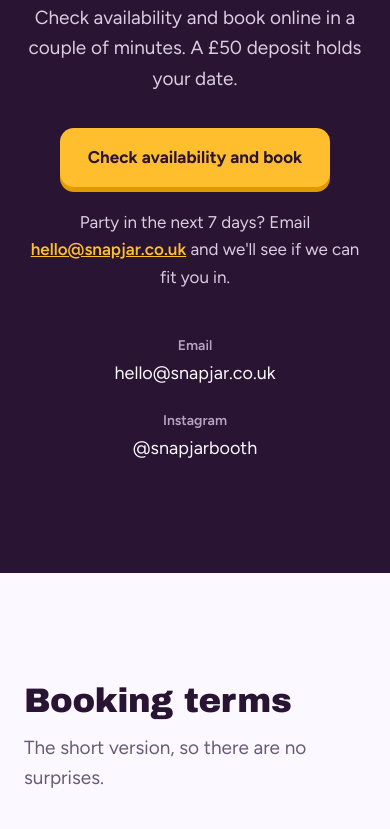
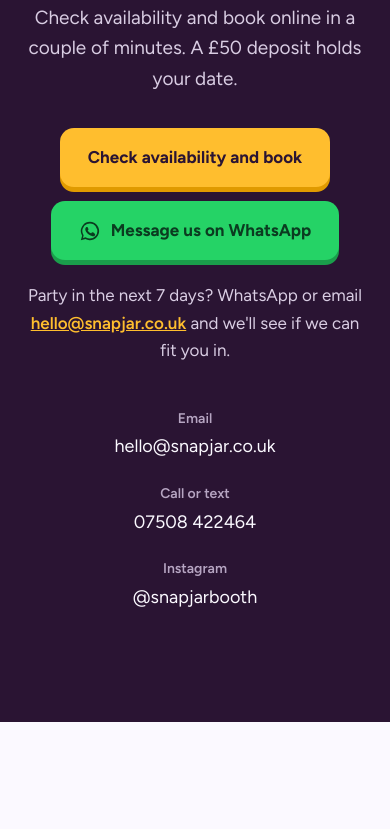
Before and after one commit to BennRule/snapjar, a plain HTML site: page index.html in a window 390 px wide. Shown: the part 8159-8988 px from the top of the page. Drawn offline with Linux system fonts and the light colour scheme; a web font is replaced by a local one.

Commit message:
Add phone number and WhatsApp button
Co-Authored-By: Claude Opus 5.5 <noreply@anthropic.com>
Claude-Session: https://claude.ai/code/session_01H3PBzKSksDR9asrpn6kxv1

```diff
--- a/index.html
+++ b/index.html
@@ -172,6 +172,11 @@ details p{color:var(--muted);padding:0 50px 24px 0}
 .sign .stick{width:12px;height:110px;margin-top:-2px;border-radius:6px;background:repeating-linear-gradient(140deg,#fff 0 8px,var(--coral) 8px 16px)}
 @media (max-width:540px){.bubble{padding:22px 26px 26px;border-radius:32px}.sign .stick{height:70px}}
 .book p{color:#d9cde3;font-size:19px;max-width:46ch;margin:0 auto 34px}
+.cta-row{display:flex;gap:14px;justify-content:center;flex-wrap:wrap}
+.btn.wa{background:#25d366;color:#0b3b20;box-shadow:0 5px 0 #1a9e4b;display:inline-flex;align-items:center;gap:10px}
+.btn.wa:hover{box-shadow:0 7px 0 #1a9e4b}
+.btn.wa svg{width:22px;height:22px}
+.contact a{color:var(--white);text-decoration:none}
 .soon{display:none;margin-top:20px;color:var(--sun);font-size:17px}
 .book p.short{margin:22px auto 0;font-size:17px;color:#d9cde3}
 .short a{color:var(--sun);font-weight:600}
@@ -352,12 +357,15 @@ footer a{color:#d9cde3}
   <div class="wrap">
     <div class="sign"><div class="bubble"><h2>Got a date in mind?</h2></div><div class="stick"></div></div>
     <p>Check availability and book online in a couple of minutes. A £50 deposit holds your date.</p>
-    <a class="btn" href="#book" id="bookBtn">Check availability and book</a>
+    <div class="cta-row">
+      <a class="btn" href="#book" id="bookBtn">Check availability and book</a>
+      <a class="btn wa" id="waBtn" href="#" target="_blank" rel="noopener"><svg viewBox="0 0 24 24" aria-hidden="true"><path fill="currentColor" d="M12 2a10 10 0 0 0-8.6 15.1L2 22l5-1.3A10 10 0 1 0 12 2zm0 18.2c-1.6 0-3.1-.4-4.4-1.2l-.3-.2-3 .8.8-2.9-.2-.3A8.2 8.2 0 1 1 12 20.2zm4.5-6.1c-.2-.1-1.5-.7-1.7-.8-.2-.1-.4-.1-.6.1-.2.2-.6.8-.8 1-.1.2-.3.2-.5.1a6.7 6.7 0 0 1-3.3-2.9c-.2-.4.2-.4.7-1.3.1-.2 0-.3 0-.4l-.8-1.8c-.2-.5-.4-.4-.6-.4h-.5a1 1 0 0 0-.7.3 3 3 0 0 0-.9 2.2 5.2 5.2 0 0 0 1.1 2.8 11.9 11.9 0 0 0 4.6 4c1.7.7 2.4.8 3.2.7.5-.1 1.5-.6 1.7-1.2.2-.6.2-1.1.2-1.2-.1-.1-.3-.2-.5-.3z"/></svg>Message us on WhatsApp</a>
+    </div>
     <p class="soon" id="soon">Online booking opens soon. Email us below to hold your date.</p>
-    <p class="short">Party in the next 7 days? Email <a href="mailto:hello@snapjar.co.uk">hello@snapjar.co.uk</a> and we'll see if we can fit you in.</p>
+    <p class="short">Party in the next 7 days? WhatsApp or email <a href="mailto:hello@snapjar.co.uk">hello@snapjar.co.uk</a> and we'll see if we can fit you in.</p>
     <div class="contact">
       <div><b>Email</b><span id="cEmail"></span></div>
-      <div><b>Call or text</b><span id="cPhone"></span></div>
+      <div><b>Call or text</b><a id="cPhone" href="#"></a></div>
       <div><b>Instagram</b><span id="cInsta"></span></div>
     </div>
   </div>
@@ -393,13 +401,22 @@ footer a{color:#d9cde3}
 const CONFIG = {
   bookingUrl: "https://book.squareup.com/appointments/6x81igb6azv11v/location/L6D63NRMDDP99",
   email:      "hello@snapjar.co.uk",
-  phone:      "",                 // leave blank to hide the phone line
+  phone:      "07508 422464",     // leave blank to hide the phone line and WhatsApp button
   instagram:  "@snapjarbooth"
 };
 
 document.getElementById('cEmail').textContent = CONFIG.email;
-document.getElementById('cPhone').textContent = CONFIG.phone;
-if (!CONFIG.phone.trim()) document.getElementById('cPhone').parentElement.style.display = 'none';
+const cPhone = document.getElementById('cPhone'), waBtn = document.getElementById('waBtn');
+if (CONFIG.phone.trim()) {
+  const digits = CONFIG.phone.replace(/\D/g, '');
+  const intl = digits.startsWith('0') ? '44' + digits.slice(1) : digits;
+  cPhone.textContent = CONFIG.phone;
+  cPhone.href = 'tel:+' + intl;
+  waBtn.href = 'https://wa.me/' + intl + '?text=' + encodeURIComponent("Hi, I'm interested in booking Snapjar for ");
+} else {
+  cPhone.parentElement.style.display = 'none';
+  waBtn.style.display = 'none';
+}
 document.getElementById('cInsta').textContent = CONFIG.instagram;
 document.getElementById('yr').textContent = new Date().getFullYear();
 
```
